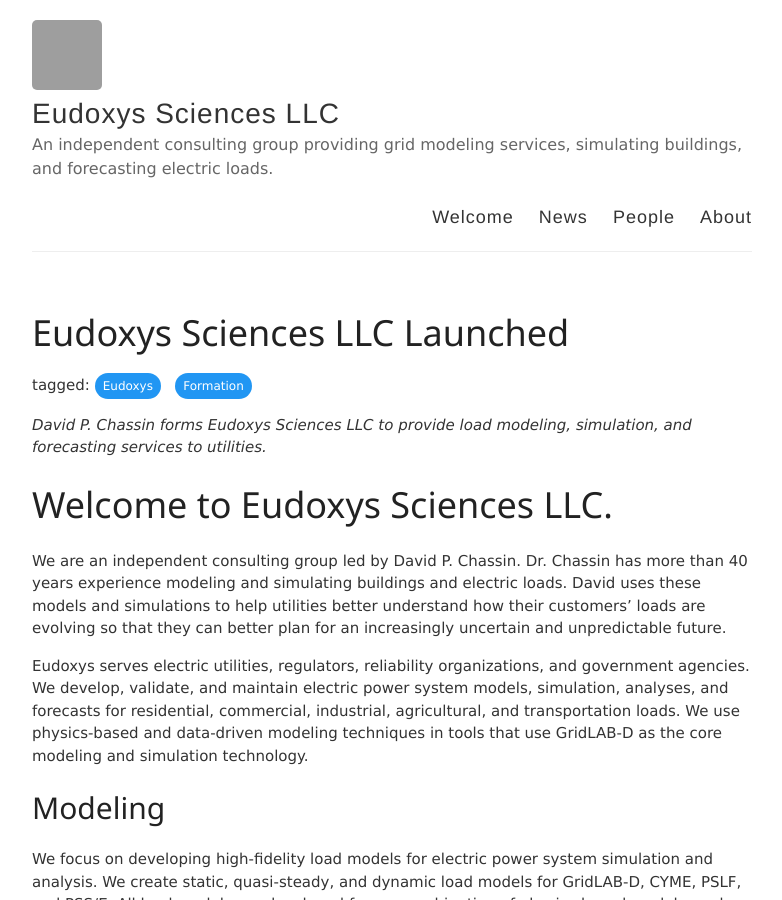
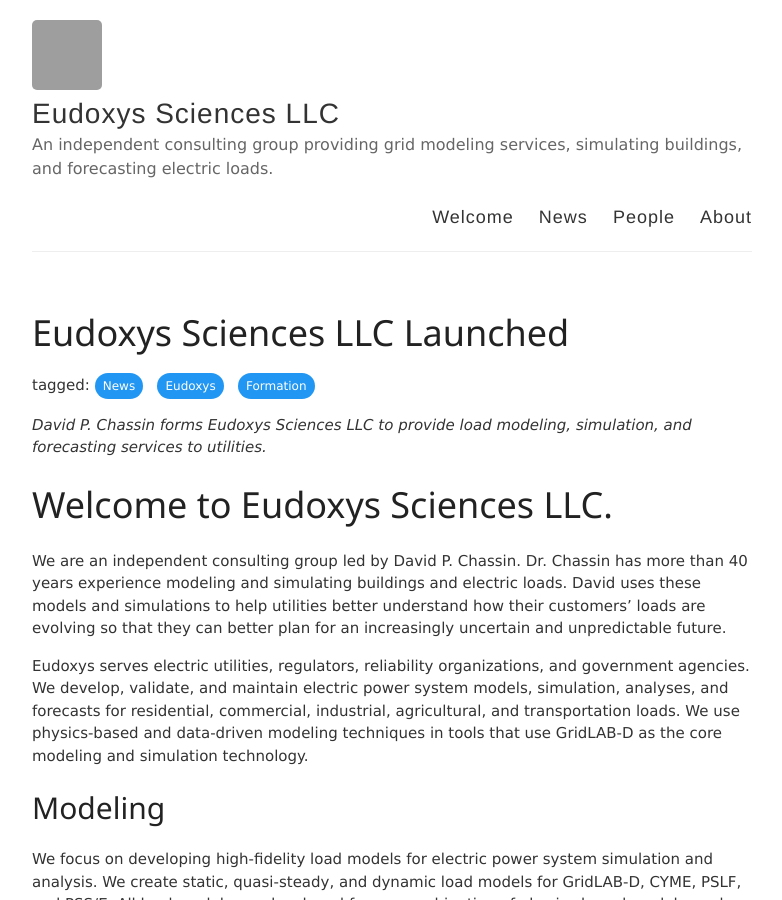
Before and after one commit to eudoxys/eudoxys.github.io, a Jekyll site: the page built from _posts/2024-09-03-Eudoxys_Sciences_LLC_Formed.md, in a window 1280 px wide and 900 px high. Shown: the whole window, without its empty margins (248-1030 px from the left). Built offline with Jekyll 4.4.1, drawn with Linux system fonts in a browser that asks for light colours; a script that is not in the unit is left out; grey boxes are pictures that could not be loaded.

Commit message:
Update 2024-09-03-Eudoxys_Sciences_LLC_Formed.md

```diff
--- a/_posts/2024-09-03-Eudoxys_Sciences_LLC_Formed.md
+++ b/_posts/2024-09-03-Eudoxys_Sciences_LLC_Formed.md
@@ -1,8 +1,7 @@
 ---
 layout: post
-mathjax: true
 title: Eudoxys Sciences LLC Launched
-tags: [Eudoxys,Formation]
+tags: [News,Eudoxys,Formation]
 ---
 
 _David P. Chassin forms Eudoxys Sciences LLC to provide load modeling, simulation, and forecasting services to utilities._
```
